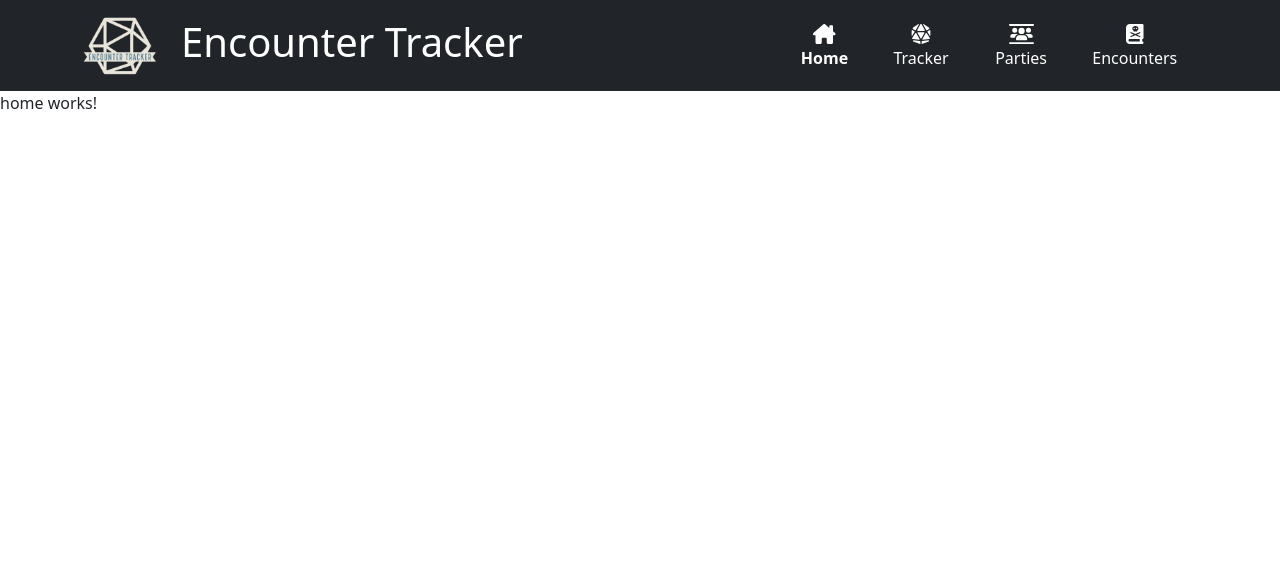
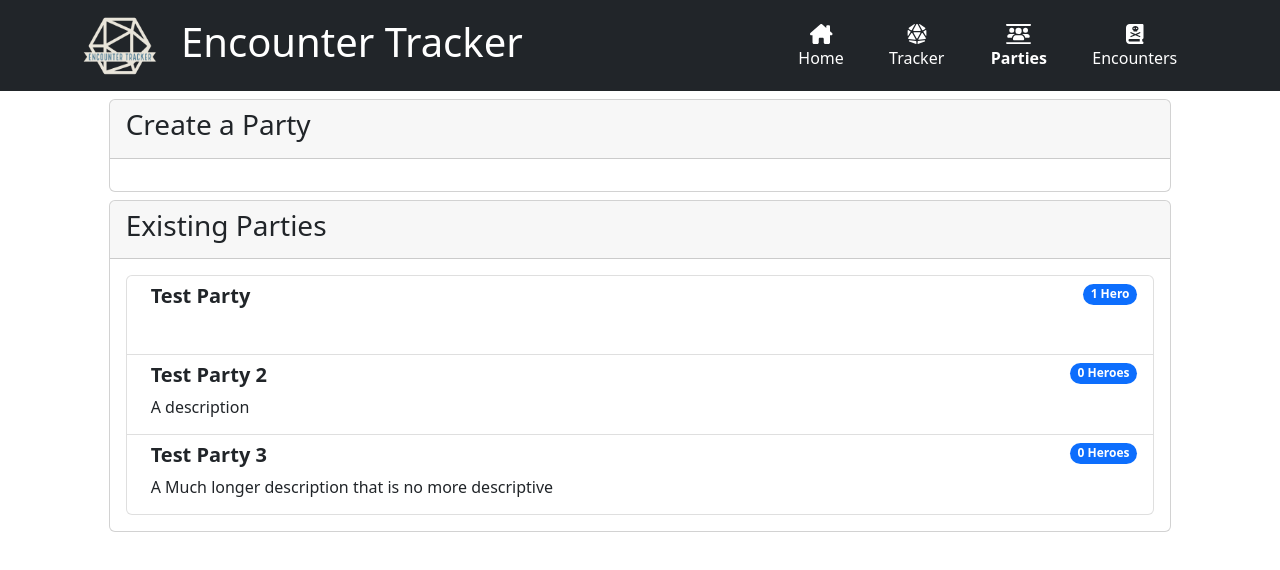
Before and after one commit to Taubs99/dnd-encounter-tracker, an Angular app: page / in a window 1280 px wide. Shown: the top 570 px of the page. Built offline with nearby package versions, Linux system fonts and the light colour scheme.

Commit message:
Initial party commit

```diff
--- a/src/app/app.component.ts
+++ b/src/app/app.component.ts
@@ -7,7 +7,7 @@ import { Component } from '@angular/core';
 })
 export class AppComponent {
   title = 'encounter-tracker';
-  currentTab = 'home'
+  currentTab = 'parties'
 
   changeTab(newTab: string){
     this.currentTab = newTab;
--- a/src/app/models/base.ts
+++ b/src/app/models/base.ts
@@ -4,10 +4,14 @@ export interface Base {
     url?: string;
 
     // Health Properties
-    currentHealth: number;
+    currentHealth?: number;
     maxHealth: number;
 
     // AC/Initiative
     armourClass: number;
     initiative?: number;
 }
+
+export class StatBlock {
+
+}
--- a/src/app/models/hero.ts
+++ b/src/app/models/hero.ts
@@ -6,9 +6,9 @@ export class Hero implements Base{
     url?: string;
 
     // Health Properties
-    currentHealth: number;
+    currentHealth?: number;
     maxHealth: number;
-    tempHealth: number;
+    tempHealth?: number;
 
     // AC/Initiative
     armourClass: number;
--- a/src/app/models/party.ts
+++ b/src/app/models/party.ts
@@ -1,6 +1,9 @@
 import { Hero } from "./hero";
 
 export class Party extends Array<Hero>{
+    name: string;
+    description?: string;
+
     public addToParty(hero: Hero){
         this.push(hero);
     }
@@ -12,4 +15,14 @@ export class Party extends Array<Hero>{
             this.splice(index, 1);
         }
     }
+
+    constructor(
+        name: string,
+        description?: string
+        ){
+        super()
+
+        this.name = name;
+        this.description = description;
+    }
 }
--- a/src/app/parties/parties.component.html
+++ b/src/app/parties/parties.component.html
@@ -1,5 +1,41 @@
-<table>
-    <tr *ngFor="let party of parties | slice: (page-1) * pageSize : page * pageSize">
-      <!-- content here -->
-    </tr>
-</table>
+<div class="row">
+  <div class="col-1"></div>
+  <!-- This is our main content block for the party component -->
+  <div class="col">
+    <div class="card mt-2">
+      <div class="card-header">
+        <p class="h3">Create a Party</p>
+      </div>
+      <div class="card-body">
+
+      </div>
+    </div>
+
+    <div *ngIf="parties.length > 0" class="card mt-2">
+      <div class="card-header">
+        <p class="h3">Existing Parties</p>
+      </div>
+      <div class="card-body">
+        <ol class="list-group">
+          <li *ngFor="let party of parties | slice: (page-1) * pageSize : page * pageSize" (click)="changeSelected(party)" [ngClass]="{'active-party' : activeParty == party}" class="party-list-item list-group-item d-flex justify-content-between align-items-start">
+            <div class="ms-2 me-auto">
+              <h5 class="fw-bold">{{party.name}}</h5>
+              {{party.description}}
+            </div>
+            <span class="badge bg-primary rounded-pill">{{ party.length }} {{ party.length == 1 ? 'Hero' : 'Heroes' }}</span>
+          </li>
+        </ol>
+      </div>
+    </div>
+
+    <div *ngIf="activeParty" class="card mt-2">
+      <div class="card-header">
+        <p class="h3">{{activeParty.name}}</p>
+      </div>
+      <div class="card-body">
+
+      </div>
+    </div>
+  </div>
+  <div class="col-1"></div>
+</div>
--- a/src/app/parties/parties.component.scss
+++ b/src/app/parties/parties.component.scss
@@ -0,0 +1,7 @@
+.party-list-item {
+    min-height: 5rem;
+}
+
+.active-party {
+    background-color: red;
+}
--- a/src/app/parties/parties.component.ts
+++ b/src/app/parties/parties.component.ts
@@ -13,9 +13,27 @@ export class PartiesComponent implements OnInit {
   pageSize: number = 10;
   page: number = 1;
 
+  activeParty?: Party;
+
   constructor() { }
 
   ngOnInit(): void {
+    let testParty: Party = new Party("Test Party");
+    let testParty2: Party = new Party("Test Party 2", "A description");
+    let testParty3: Party = new Party("Test Party 3", "A Much longer description that is no more descriptive");
+
+    testParty.addToParty({
+      name: "Sylvia",
+      maxHealth: 35,
+      armourClass: 18
+    })
+
+    this.parties.push(testParty)
+    this.parties.push(testParty2)
+    this.parties.push(testParty3)
   }
 
+  changeSelected(newSelection: Party){
+    this.activeParty = newSelection;
+  }
 }
```
Also changed, not shown: src/app/services/database-gateway/database-gateway.service.ts (added, +9 -0 lines), 1 other file (tests, documents, lock files or other folders).
